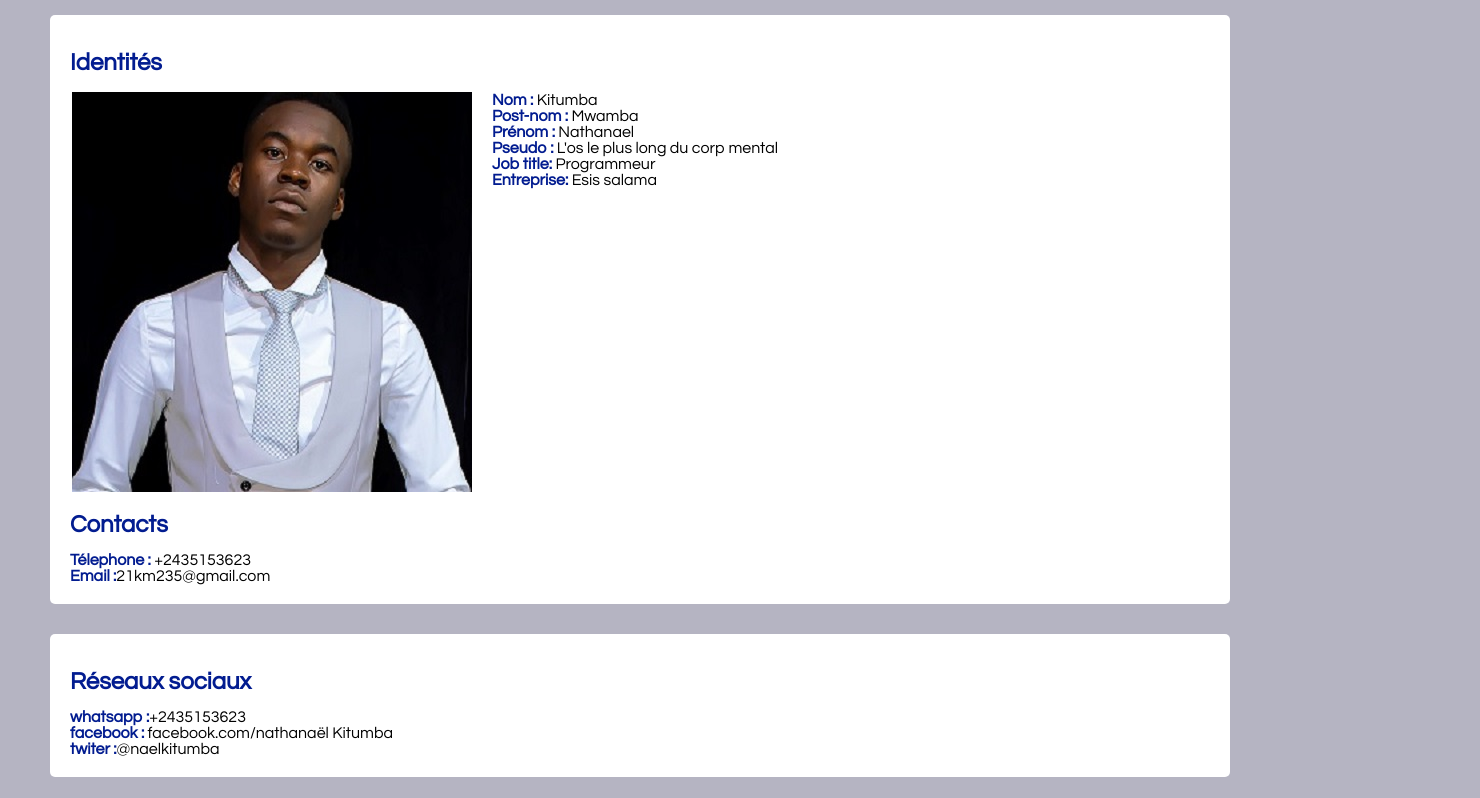
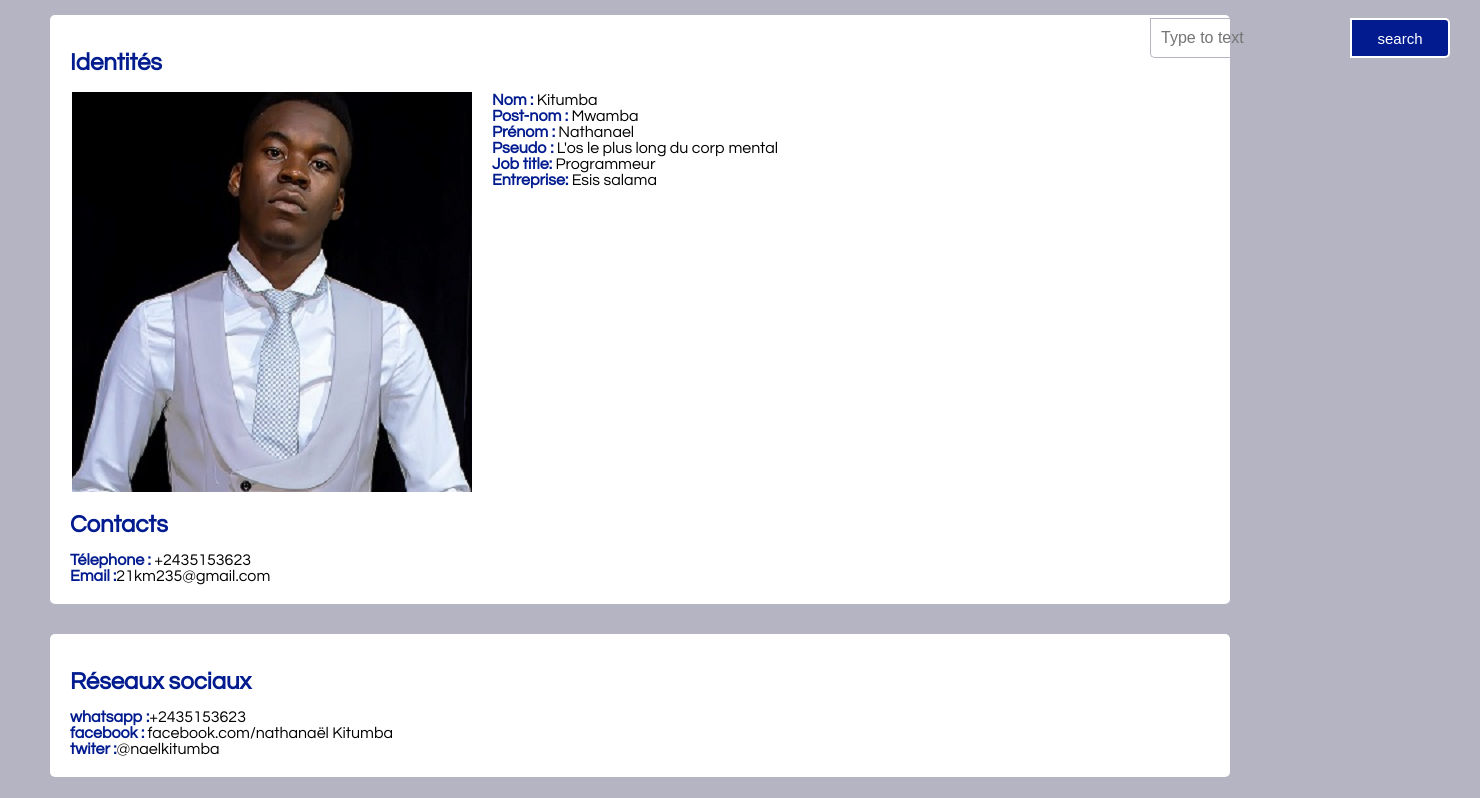
Before and after one commit to nael-beep/Business-, a plain HTML site: page index.html in a window 1280 px wide. Shown: the part 116-914 px from the top of the page, 1480 px wide, since content can reach past the window. Drawn offline with Linux system fonts and the light colour scheme.

Commit message:
j'ai changer la disposition de la barre de recherche

```diff
--- a/css/style.css
+++ b/css/style.css
@@ -41,14 +41,16 @@ h1,#menu{
 .search{
     width: 330px;
     float: left;
-    margin-left: 270px;
+    margin-left: 1100px;
+    margin-top: 20px;
+    margin-bottom:-90% ;
 
 }
 .srch{
     width:200px;
     height: 40px;
     background:transparent;
-    border : 1px solid #fff;
+    border : 1px solid rgb(181, 180, 194);
     margin-top:13px ;
     color:#fff;
     border-right: none;
```
